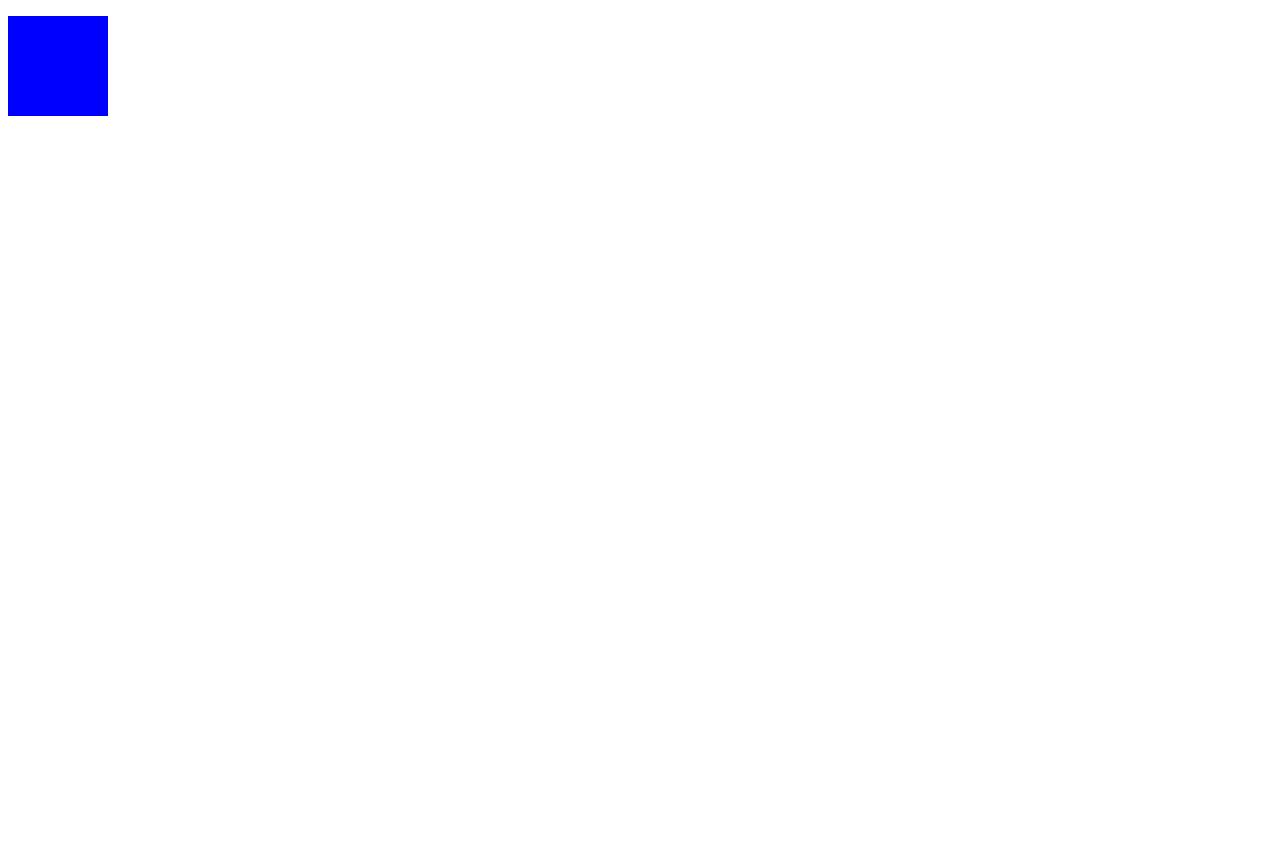
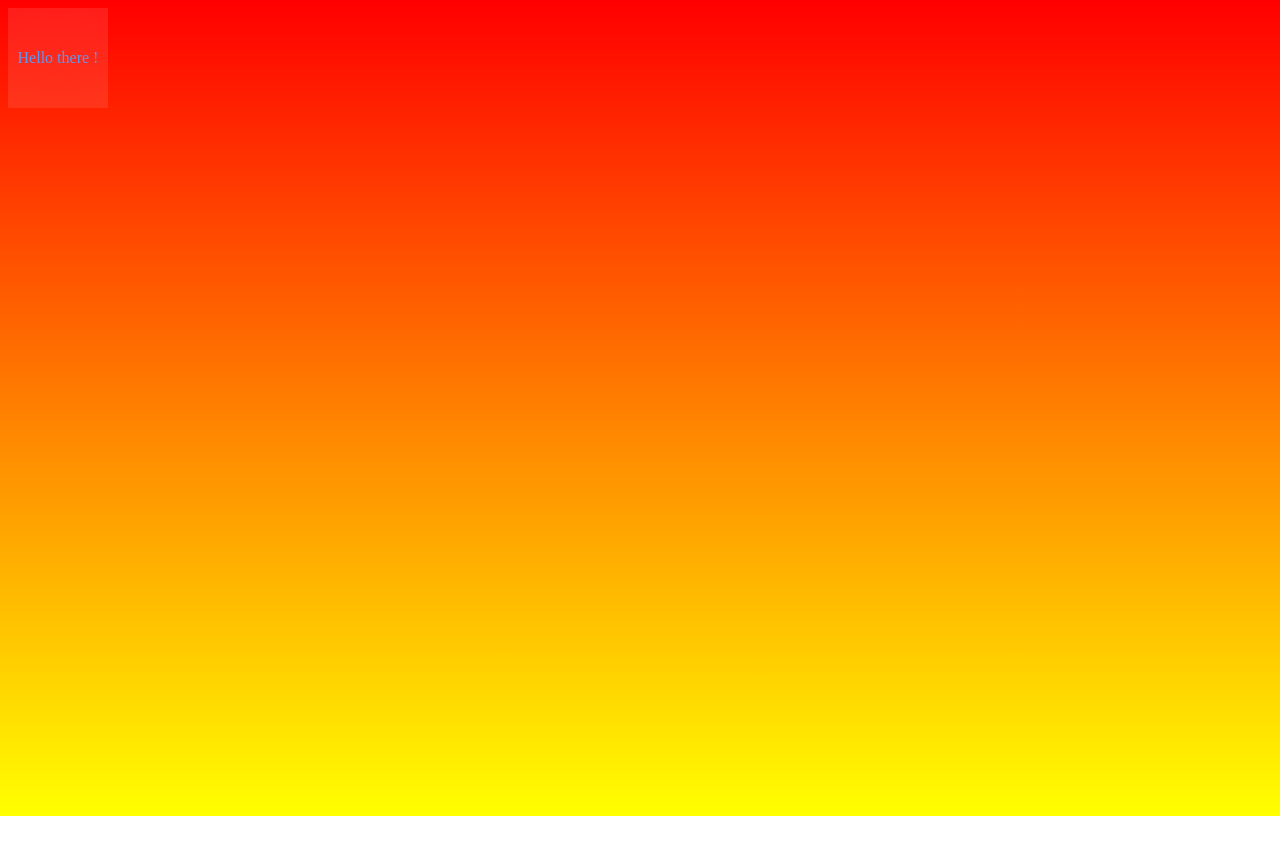
Before and after one commit to Naimur53/First-animation, a plain HTML site: page index.html in a window 1280 px wide. After the commit the page ends 816 px from the top, so only its background shows below. Drawn offline with Linux system fonts and the light colour scheme.

Commit message:
design done.

```diff
--- a/index.html
+++ b/index.html
@@ -8,7 +8,9 @@
 	</head>
 <body>
  <div class="m">
-    <div class="a"><p></p></div>
+    <div class="a"><p>
+		Hello there !
+	</p></div>
 
 	 </div>
 
--- a/style.css
+++ b/style.css
@@ -1,22 +1,37 @@
+body{
+	background:linear-gradient(to bottom, red,yellow)
+}
+
+
 .m{
 
-	height:1000px;
-	width:1000px;
+	height:100vh;
+	width:100%;
+
 }
 
 .a{
 	width:100px;
 	height:100px;
-	background-color:blue;
+	color:cornflowerblue;
+	text-align:center;
+	display:flex;
+	align-items:center;
+	justify-content: center;
+	background:rgba(255,255,255,0.1);
+	backdrop-filter:blur(25px);
 	animation-name:sadu;
 	animation-duration:4s;
 	animation-iteration-count:infinite;
 	animation-delay:1s;
 	position:relative;
-
+	transform:translate(-50,-50);
 	/*animation-direction:alternate;*/
 
 
+}
+p{
+	margin:
 }
 div:hover{
 
```
